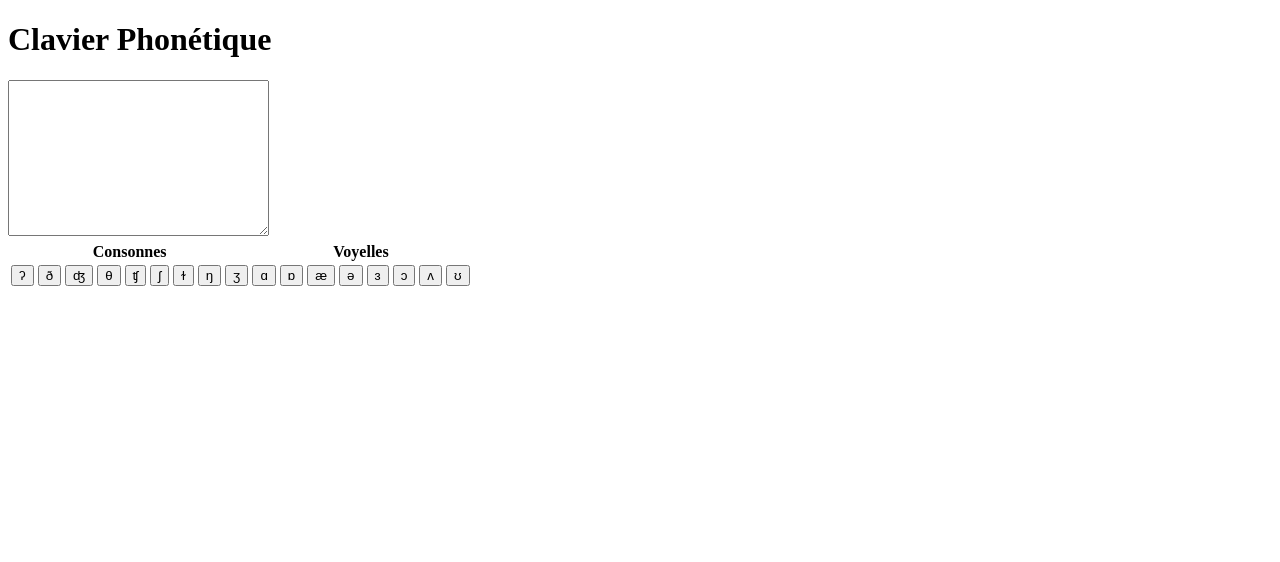
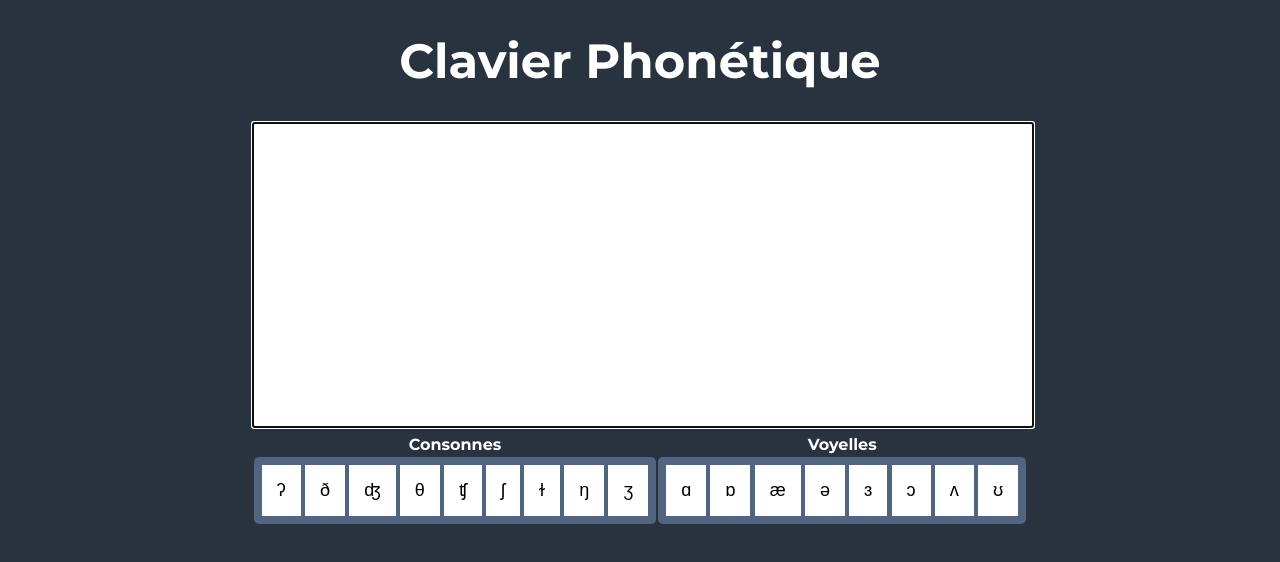
Before and after one commit to Nevimmu/clavier-phonetique, a plain HTML site: page index.html in a window 1280 px wide. Drawn offline with Linux system fonts and the light colour scheme.

Commit message:
Added basic CSS

```diff
--- a/index.html
+++ b/index.html
@@ -5,11 +5,13 @@
 	<meta name="viewport" content="width=device-width, initial-scale=1.0">
 	<title>Clavier Phonétique</title>
 	<script src="app.js"></script>
+	<link rel="stylesheet" href="style.css">
 </head>
 <body>
-	<h1>Clavier Phonétique</h1>
-		<textarea id="texte" onkeyup="change()" cols="30" rows="10"></textarea>
-	<table>
+	<div id="center">
+		<h1>Clavier Phonétique</h1>
+			<textarea id="texte" onkeyup="change()" cols="30" rows="10" autofocus></textarea>
+		<table>
 		<tr>
 			<th>Consonnes</th>
 			<th>Voyelles</th>
@@ -37,36 +39,7 @@
 				</td>
 			</tr>
 		</tr>
-	</table>
-
-	<!-- <table>
-		<table class="tab-kbd">
-			<tbody><tr>
-			<td> <table class="tab-kb">
-			<tbody><tr>
-			<input type="button" class="bt" onclick="alpha('ʔ')" value="ʔ">
-			<input type="button" class="bt" onclick="alpha('ð')" value="ð">
-			<input type="button" class="bt" onclick="alpha('ʤ')" value="ʤ">
-			<input type="button" class="bt" onclick="alpha('tʃ')" value="tʃ">
-			<input type="button" class="bt" onclick="alpha('ʃ')" value="ʃ">
-			<input type="button" class="bt" onclick="alpha('ɫ')" value="ɫ">
-			<input type="button" class="bt" onclick="alpha('ŋ')" value="ŋ">
-			<input type="button" class="bt" onclick="alpha('θ')" value="θ">
-			<input type="button" class="bt" onclick="alpha('ʒ')" value="ʒ">
-			<td class="espr">&nbsp;</td>
-			<input type="button" class="bt" onclick="alpha('ɑ')" value="ɑ">
-			<input type="button" class="bt" onclick="alpha('ɒ')" value="ɒ">
-			<input type="button" class="bt" onclick="alpha('æ')" value="æ">
-			<input type="button" class="bt" onclick="alpha('ə')" value="ə">
-			<input type="button" class="bt" onclick="alpha('ɜ')" value="ɜ">
-			<input type="button" class="bt" onclick="alpha('ɔ')" value="ɔ">
-			<input type="button" class="bt" onclick="alpha('ʌ')" value="ʌ">
-			<input type="button" class="bt" onclick="alpha('ʊ')" value="ʊ">
-			</tr>
-			</tbody></table>
-			</td>
-			</tr>
-			</tbody></table>
-	</table> -->
+		</table>
+	</div>
 </body>
 </html>
--- a/style.css
+++ b/style.css
@@ -0,0 +1,42 @@
+@import url(https://fonts.googleapis.com/css?family=Montserrat:100,100italic,200,200italic,300,300italic,regular,italic,500,500italic,600,600italic,700,700italic,800,800italic,900,900italic);
+
+body {
+	font-family: montserrat;
+	align-items: center;
+	background-color: #293340;
+	color: white;
+}
+
+body, html{
+	padding: 0%;
+	margin: 0%;
+}
+
+#center {
+	width: fit-content;
+	margin: auto;
+}
+
+h1 {
+	text-align: center;
+	font-size: 3em;
+}
+
+#texte {
+	width: 100%	;
+	resize: none;
+	font-size: 2em;
+}
+
+.bt {
+	background-color: white;
+	border: none;
+	padding: 15px;
+	font-size: large;
+}
+
+td {
+	background-color: #516580;
+	padding: 8px;
+	border-radius: 5px;
+}
```
